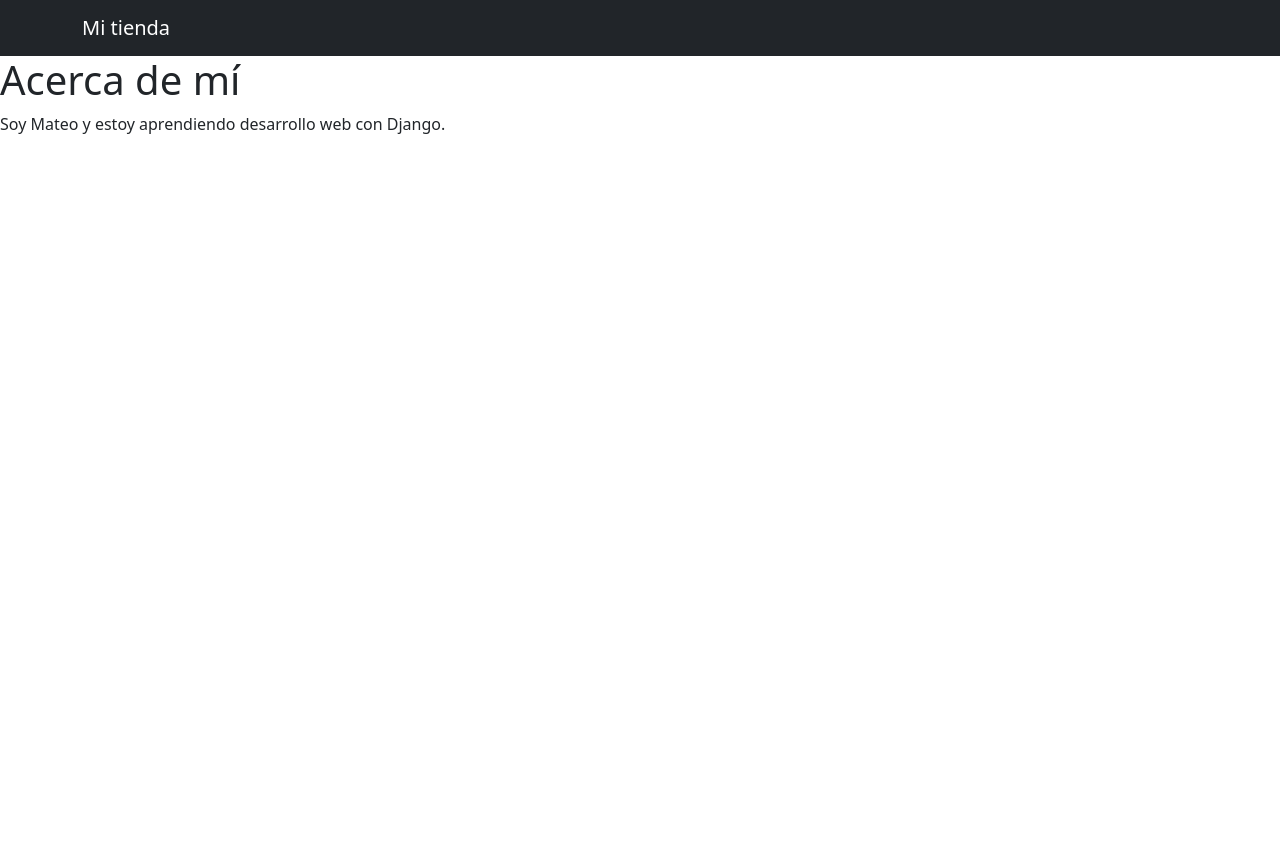
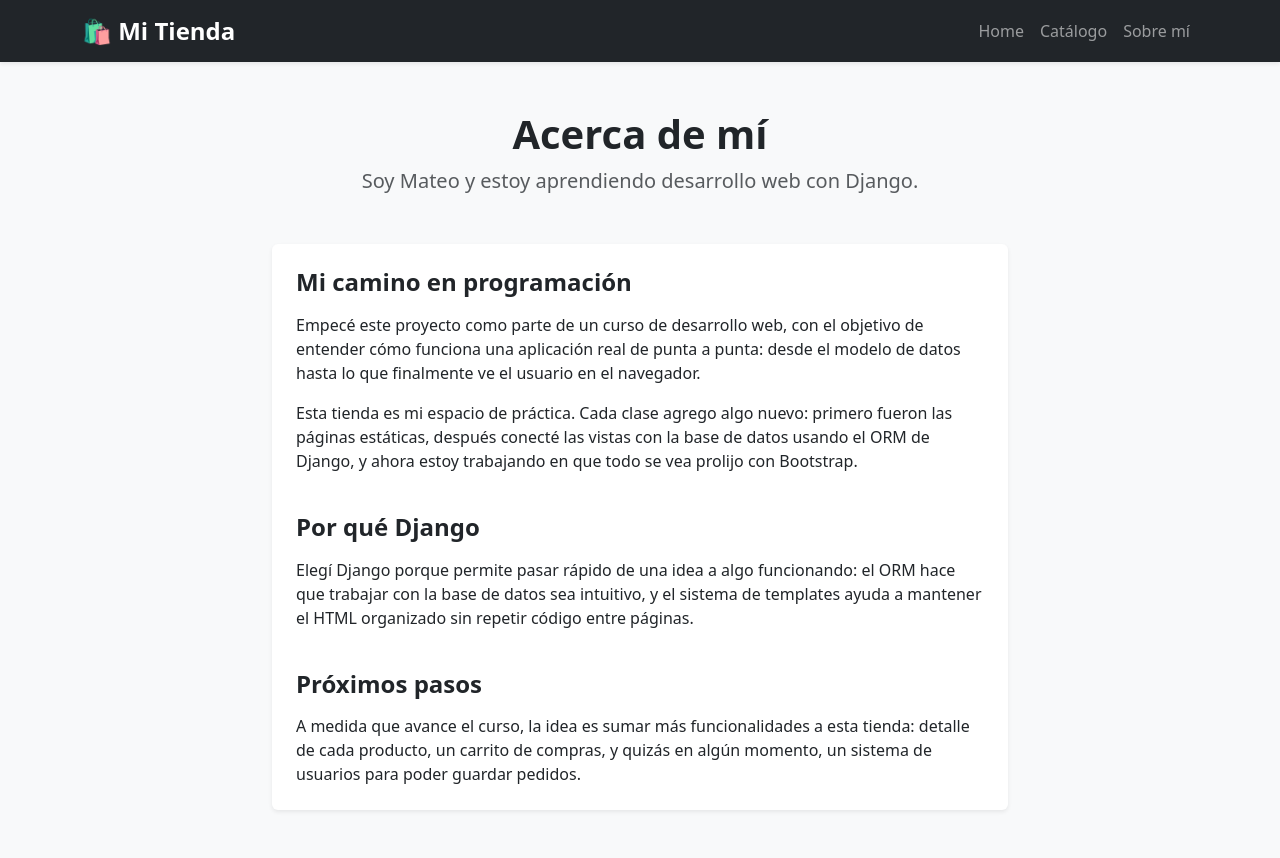
Before and after one commit to Villada-PG3/trabajo-practico-tienda-libre-Reynoso0, a Django app: page /sobre_mi/ in a window 1280 px wide. Before the commit the page ends 134 px from the top, so only its background shows below. Run offline with Django 5.2, Linux system fonts and the light colour scheme.

Commit message:
feat: catalogo dinamico conectado con el ORM

```diff
--- a/app1/templates/app1/_navbar.html
+++ b/app1/templates/app1/_navbar.html
@@ -1,5 +1,23 @@
-<nav class="navbar navbar-dark bg-dark">
+<nav class="navbar navbar-expand-lg navbar-dark bg-dark shadow-sm sticky-top">
     <div class="container">
-        <a class="navbar-brand" href="/">Mi tienda</a>
+        <a class="navbar-brand fw-bold fs-4" href="{% url 'home' %}">🛍️ Mi Tienda</a>
+
+        <button class="navbar-toggler" type="button" data-bs-toggle="collapse" data-bs-target="#navbarNav">
+            <span class="navbar-toggler-icon"></span>
+        </button>
+
+        <div class="collapse navbar-collapse" id="navbarNav">
+            <ul class="navbar-nav ms-auto">
+                <li class="nav-item">
+                    <a class="nav-link" href="{% url 'home' %}">Home</a>
+                </li>
+                <li class="nav-item">
+                    <a class="nav-link" href="{% url 'catalogo' %}">Catálogo</a>
+                </li>
+                <li class="nav-item">
+                    <a class="nav-link" href="{% url 'sobre_mi' %}">Sobre mí</a>
+                </li>
+            </ul>
+        </div>
     </div>
 </nav>
--- a/app1/templates/app1/sobre_mi.html
+++ b/app1/templates/app1/sobre_mi.html
@@ -1,9 +1,50 @@
-{% extends "base.html" %}
+{% extends 'base.html' %}
 
 {% block content %}
+<div class="container mt-5 mb-5">
+    <div class="row justify-content-center">
+        <div class="col-md-8">
 
-<h1>Acerca de mí</h1>
+            <div class="text-center mb-5">
+                <h1 class="fw-bold">Acerca de mí</h1>
+                <p class="fs-5 text-muted">
+                    Soy Mateo y estoy aprendiendo desarrollo web con Django.
+                </p>
+            </div>
 
-<p>Soy Mateo y estoy aprendiendo desarrollo web con Django.</p>
+            <div class="card border-0 shadow-sm p-4">
+                <h4 class="fw-semibold mb-3">Mi camino en programación</h4>
+                <p>
+                    Empecé este proyecto como parte de un curso de desarrollo web,
+                    con el objetivo de entender cómo funciona una aplicación real
+                    de punta a punta: desde el modelo de datos hasta lo que
+                    finalmente ve el usuario en el navegador.
+                </p>
+                <p>
+                    Esta tienda es mi espacio de práctica. Cada clase agrego algo
+                    nuevo: primero fueron las páginas estáticas, después conecté
+                    las vistas con la base de datos usando el ORM de Django, y
+                    ahora estoy trabajando en que todo se vea prolijo con Bootstrap.
+                </p>
 
+                <h4 class="fw-semibold mb-3 mt-4">Por qué Django</h4>
+                <p>
+                    Elegí Django porque permite pasar rápido de una idea a algo
+                    funcionando: el ORM hace que trabajar con la base de datos sea
+                    intuitivo, y el sistema de templates ayuda a mantener el HTML
+                    organizado sin repetir código entre páginas.
+                </p>
+
+                <h4 class="fw-semibold mb-3 mt-4">Próximos pasos</h4>
+                <p class="mb-0">
+                    A medida que avance el curso, la idea es sumar más funcionalidades
+                    a esta tienda: detalle de cada producto, un carrito de compras,
+                    y quizás en algún momento, un sistema de usuarios para poder
+                    guardar pedidos.
+                </p>
+            </div>
+
+        </div>
+    </div>
+</div>
 {% endblock %}
--- a/app1/templates/base.html
+++ b/app1/templates/base.html
@@ -1,11 +1,23 @@
 <!DOCTYPE html>
 <html lang="es">
 <head>
-    <meta charset="UTF-8">
-    <meta name="viewport" content="width=device-width, initial-scale=1.0">
-    <title>Mi tienda</title>
+<meta charset="UTF-8">
+<meta name="viewport" content="width=device-width, initial-scale=1.0">
+<title>Mi tienda</title>
 
-    <link href="https://cdn.jsdelivr.net/npm/bootstrap@5.3.3/dist/css/bootstrap.min.css" rel="stylesheet">
+<link href="https://cdn.jsdelivr.net/npm/bootstrap@5.3.3/dist/css/bootstrap.min.css" rel="stylesheet">
+<style>
+    body {
+        background-color: #f8f9fa;
+    }
+    .product-card {
+        transition: transform 0.2s ease, box-shadow 0.2s ease;
+    }
+    .product-card:hover {
+        transform: translateY(-4px);
+        box-shadow: 0 0.5rem 1rem rgba(0,0,0,0.15) !important;
+    }
+</style>
 </head>
 
 <body>
@@ -14,5 +26,6 @@
     {% block content %}
     {% endblock %}
 
+    <script src="https://cdn.jsdelivr.net/npm/bootstrap@5.3.3/dist/js/bootstrap.bundle.min.js"></script>
 </body>
 </html>
--- a/app1/urls.py
+++ b/app1/urls.py
@@ -1,6 +1,8 @@
 from django.urls import path
 from . import views
+
 urlpatterns = [
-    path('', views.home),
-    path('sobre_mi/', views.sobre_mi),
+    path('', views.home, name='home'),
+    path('sobre_mi/', views.sobre_mi, name='sobre_mi'),
+    path('catalogo/', views.catalogo, name='catalogo'),
 ]
--- a/app1/views.py
+++ b/app1/views.py
@@ -1,46 +1,23 @@
 from django.shortcuts import render
+from django.http import HttpResponse
+from .models import Producto
 
 
 def home(request):
-    productos_destacados = [
-        {
-            'nombre': 'Mouse',
-            'precio': 15000,
-            'descripcion': 'Mouse óptico para computadora'
-        },
-        {
-            'nombre': 'Teclado',
-            'precio': 25000,
-            'descripcion': 'Teclado para computadora'
-        },
-        {
-            'nombre': 'Monitor',
-            'precio': 120000,
-            'descripcion': 'Monitor LED de 24 pulgadas'
-        },
-        {
-            'nombre': 'Auriculares',
-            'precio': None,
-            'descripcion': 'Auriculares con micrófono'
-        },
-        {
-            'nombre': 'Webcam',
-            'precio': 45000,
-            'descripcion': 'Cámara web para computadora'
-        },
-        {
-            'nombre': 'Parlante',
-            'precio': 35000,
-            'descripcion': 'Parlante para computadora'
-        },
-]
+    productos_destacados = Producto.objects.filter(activo=True).order_by('-fecha_creacion')[:3]
     context = {
         'productos_destacados': productos_destacados,
         'nombre_tienda': 'Mi tienda',
     }
-
     return render(request, 'app1/home.html', context)
-
 
 def sobre_mi(request):
     return render(request, 'app1/sobre_mi.html')
+
+
+def catalogo(request):
+    productos = Producto.objects.filter(activo=True).order_by('nombre')
+    context = {
+        'productos': productos,
+    }
+    return render(request, 'app1/catalogo.html', context)
```
Also changed, not shown: app1/templates/app1/catalogo.html (added, +33 -0 lines), app1/templates/app1/home.html (+36 -20 lines), db.sqlite3.
